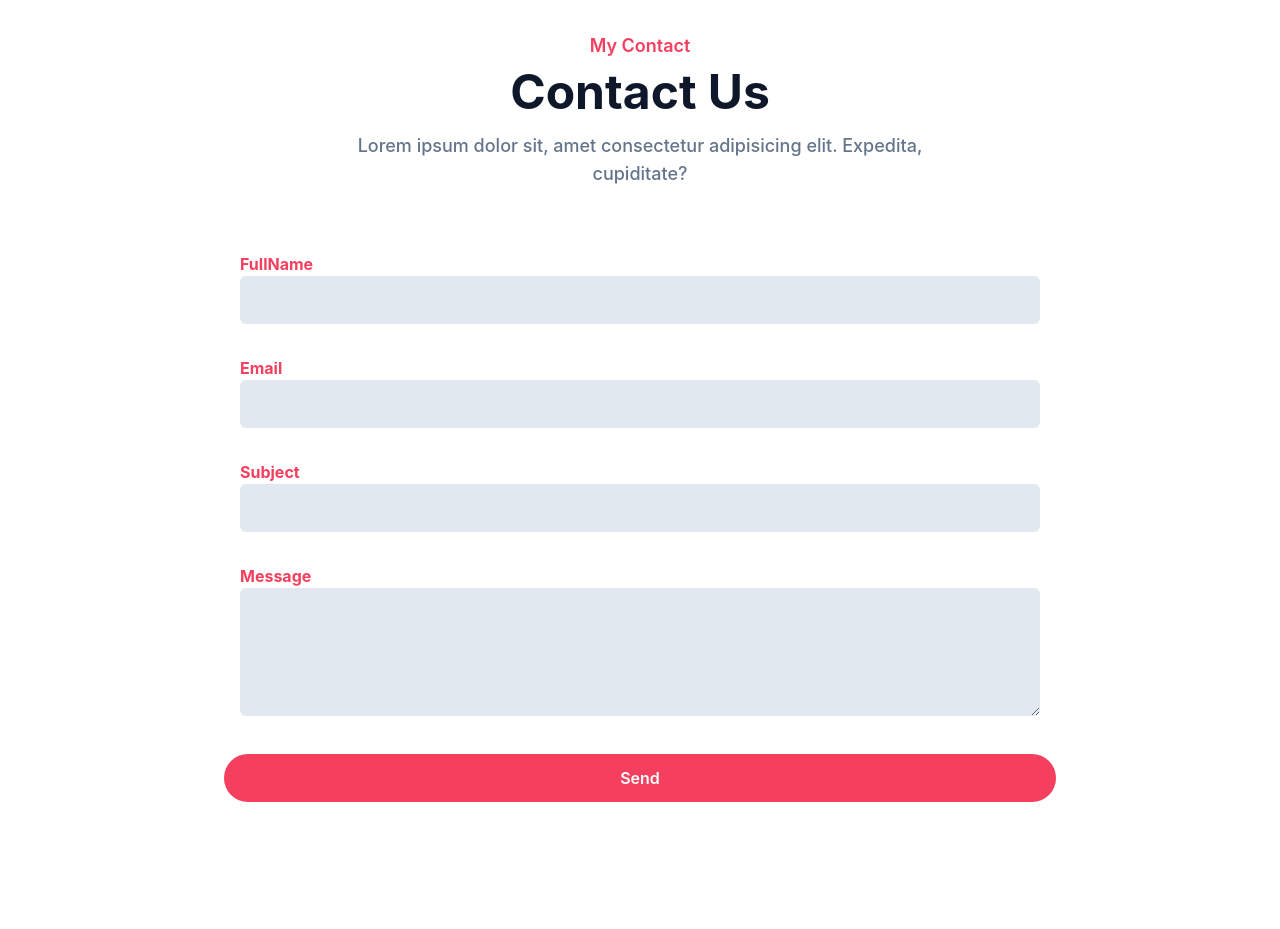
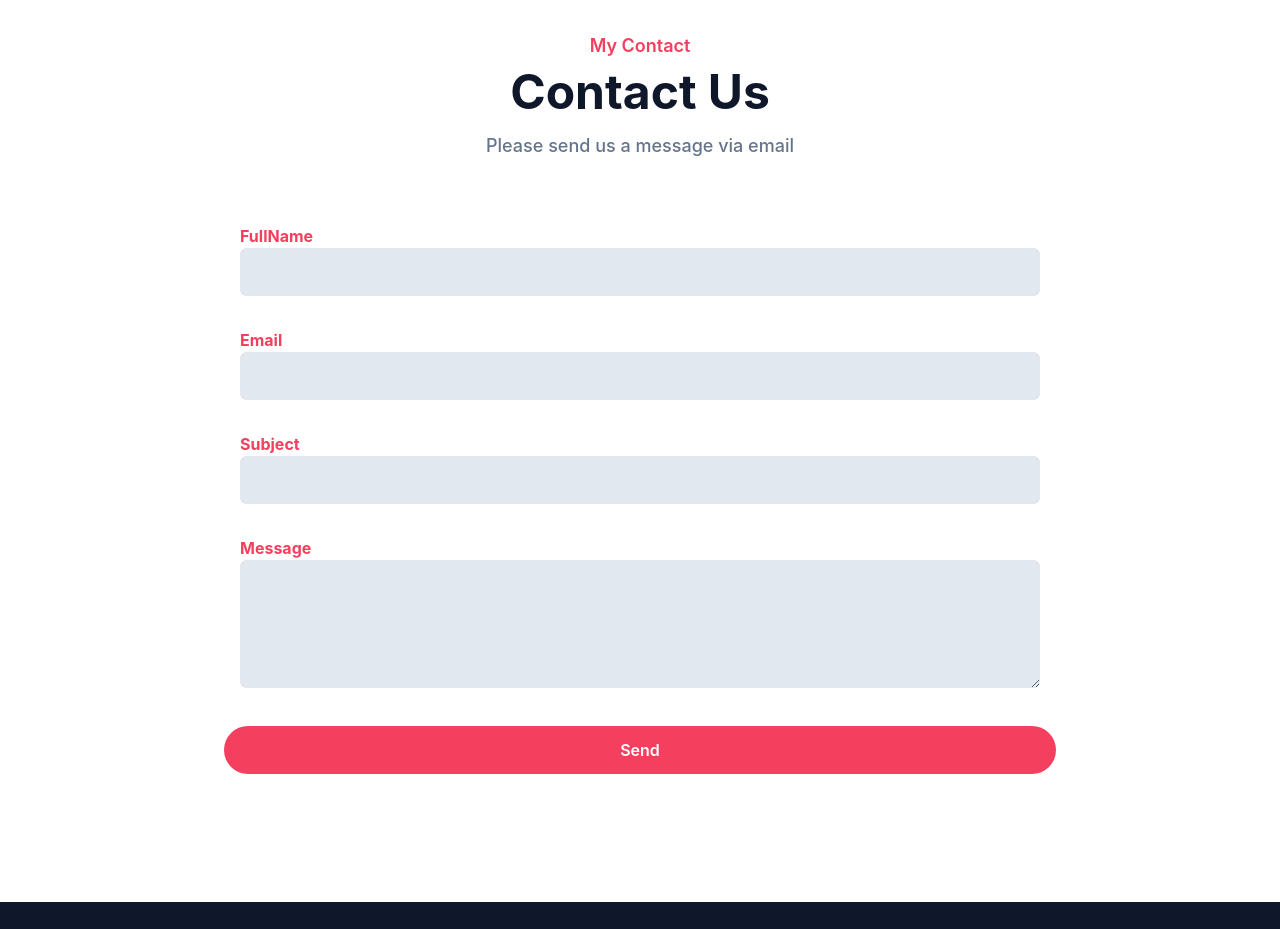
Before and after one commit to AD-iT448/myportfolio, a website: page index.html in a window 1280 px wide. Shown: the part 3780-4709 px from the top of the page. Drawn offline with Linux system fonts and the light colour scheme.

Commit message:
perubahan pada text contact us

```diff
--- a/index.html
+++ b/index.html
@@ -337,8 +337,7 @@
             <div class="max-w-xl mx-auto text-center mb-16">
                 <h4 class=" font-semibold text-lg text-primary mb-2">My Contact</h4>
                 <h2 class="font-bold text-dark text-3xl mb-4 sm:text-4xl lg:text-5xl">Contact Us</h2>
-                <p class="font-medium text-md text-secondary md:text-lg">Lorem ipsum dolor sit,
-                     amet consectetur adipisicing elit. Expedita, cupiditate?</p>
+                <p class="font-medium text-md text-secondary md:text-lg">Please send us a message via email</p>
             </div>
         </div>
         <form id="contact-form" action="https://formspree.io/f/xyyapayw" method="post">
```
